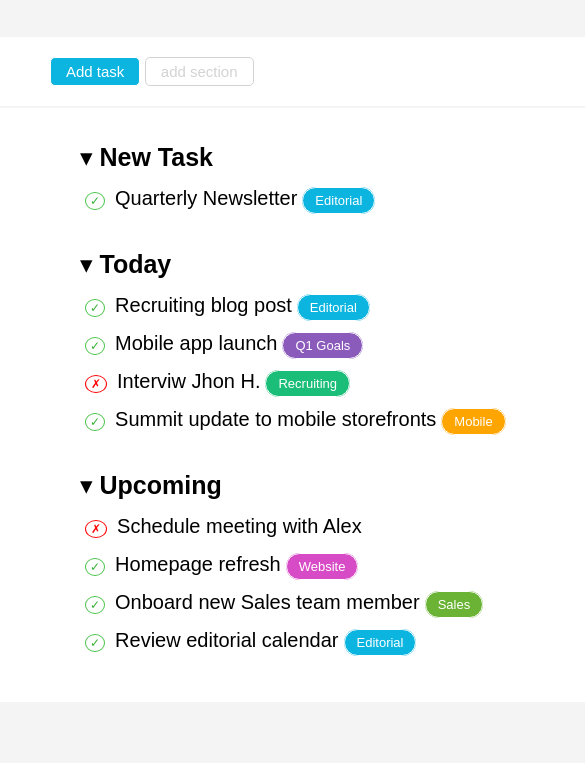
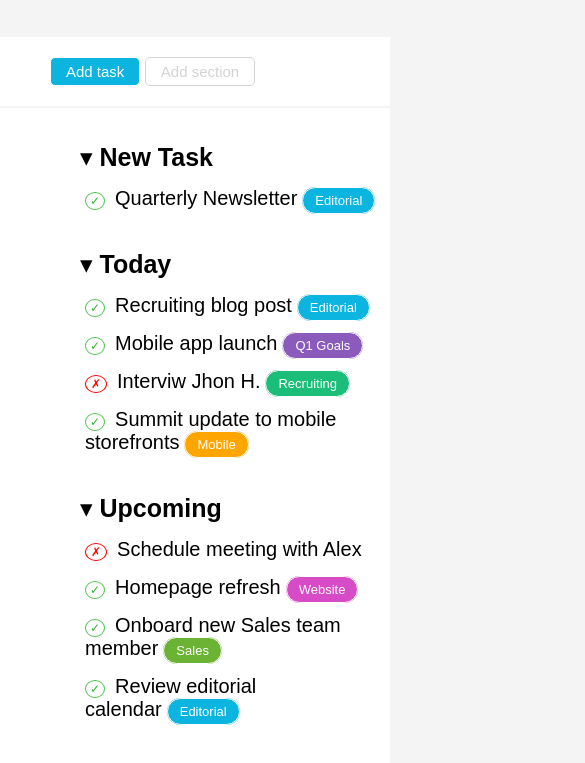
Before and after one commit to Francesco-Alquati/html-css-toboolist, a plain HTML site: page index.html in a window 390 px wide. Shown: the part 113-876 px from the top of the page, 585 px wide, since content can reach past the window. Before the commit the page ends 855 px from the top, so only its background shows below. Drawn offline with Linux system fonts and the light colour scheme.

Commit message:
[FIX] changed the names of some classes

```diff
--- a/css/style.css
+++ b/css/style.css
@@ -33,7 +33,7 @@ main{
 }
 /* contenitore centrale  */
 .container{
-    width: 1200px;
+    max-width: 1200px;
     margin: 0 auto;
 }
 .bg-white{
@@ -42,6 +42,7 @@ main{
 .border-bottom{
     border-bottom: 2px solid rgb(244, 244, 244);
 }
+/* bottoni top div  */
 .label-square{
     font-size: 15px;
     padding: 5px 15px;
@@ -71,18 +72,18 @@ ul {
     padding: 20px 0;
 }
 /* list item  */
-.li-secondari{
+.sub-li{
     padding: 0px 5px;
     margin: 15px 0px;
     font-size: 20px;
 }
-.li-principali{
+.title-li{
     padding: 10px 0;
     margin: 5px 0px;
     font-size: 25px;
 }
 /* entities della lista */
-.spunta{
+.checkmark{
     font-size: 12px;
     padding: 1px 4px;
     color: rgb(52, 176, 52);
@@ -95,7 +96,7 @@ ul {
 .red{
     border: 1px solid red;
 }
-.ics{
+.checkmark-x{
     font-size: 12px;
     padding: 1px 5px;
     color: red;
--- a/index.html
+++ b/index.html
@@ -9,7 +9,7 @@
 <body>
     <header>
         <!-- logo e titolo -->
-            <img class="logo d-inline-block v-align-middle" src="./img/logo.png" alt="logo Toboolist">
+            <img class="logo v-align-middle" src="./img/logo.png" alt="logo Toboolist">
             <h2 class="d-inline-block v-align-middle">Toboolist</h2>
     </header>
     <main>
@@ -17,32 +17,34 @@
             <!-- bottoni -->
             <div class="bg-white p-20 border-bottom">
                  <button class="label-square bg-lblue white ml-30 ">Add task</button>
-                 <button class="label-square bg-white lgrey">add section</button>
+                 <button class="label-square bg-white lgrey">Add section</button>
             </div>
+            <!-- div bianco centrale -->
             <div class="bg-white">
+                <!-- lista non ordinata con etichette e entities -->
                 <ul class="ml-80 py-20">
-                    <li class="li-principali">&#9662;
+                    <li class="title-li">&#9662;
                         <strong>New Task</strong>
                         <ul>
-                            <li class="li-secondari"><span class="spunta green">&#10003;</span>Quarterly Newsletter<span class="label-round white bg-lblue">Editorial</span></li>
+                            <li class="sub-li"><span class="checkmark green">&#10003;</span>Quarterly Newsletter<span class="label-round white bg-lblue">Editorial</span></li>
                         </ul>
                     </li>
-                    <li class="li-principali">&#9662;
+                    <li class="title-li">&#9662;
                         <strong>Today</strong>
                         <ul>
-                            <li class="li-secondari"><span class="spunta green">&#10003;</span>Recruiting blog post<span class="label-round white bg-lblue">Editorial</span></li>
-                            <li class="li-secondari"><span class="spunta green">&#10003;</span>Mobile app launch<span class="label-round white bg-purple">Q1 Goals</span></li>
-                            <li class="li-secondari"><span class="ics red">&#10007;</span>Interviw Jhon H.<span class="label-round white bg-watergreen">Recruiting</span></li>
-                            <li class="li-secondari"><span class="spunta green">&#10003;</span>Summit update to mobile storefronts<span class="label-round white bg-orange">Mobile</span></li>
+                            <li class="sub-li"><span class="checkmark green">&#10003;</span>Recruiting blog post<span class="label-round white bg-lblue">Editorial</span></li>
+                            <li class="sub-li"><span class="checkmark green">&#10003;</span>Mobile app launch<span class="label-round white bg-purple">Q1 Goals</span></li>
+                            <li class="sub-li"><span class="checkmark-x red">&#10007;</span>Interviw Jhon H.<span class="label-round white bg-watergreen">Recruiting</span></li>
+                            <li class="sub-li"><span class="checkmark green">&#10003;</span>Summit update to mobile storefronts<span class="label-round white bg-orange">Mobile</span></li>
                         </ul>
                     </li>
-                    <li class="li-principali">&#9662;
+                    <li class="title-li">&#9662;
                         <strong>Upcoming</strong>
                         <ul>
-                            <li class="li-secondari"><span class="ics red">&#10007;</span>Schedule meeting with Alex</li>
-                            <li class="li-secondari"><span class="spunta green">&#10003;</span>Homepage refresh<span class="label-round white bg-fuchsia">Website</span></li>
-                            <li class="li-secondari"><span class="spunta green">&#10003;</span>Onboard new Sales team member<span class="label-round white bg-lgreen">Sales</span></li>
-                            <li class="li-secondari"><span class="spunta green">&#10003;</span>Review editorial calendar<span class="label-round white bg-lblue">Editorial</span></li>
+                            <li class="sub-li"><span class="checkmark-x red">&#10007;</span>Schedule meeting with Alex</li>
+                            <li class="sub-li"><span class="checkmark green">&#10003;</span>Homepage refresh<span class="label-round white bg-fuchsia">Website</span></li>
+                            <li class="sub-li"><span class="checkmark green">&#10003;</span>Onboard new Sales team member<span class="label-round white bg-lgreen">Sales</span></li>
+                            <li class="sub-li"><span class="checkmark green">&#10003;</span>Review editorial calendar<span class="label-round white bg-lblue">Editorial</span></li>
                         </ul>
 
                     </li>
```
Also changed, not shown: 1 other file.
